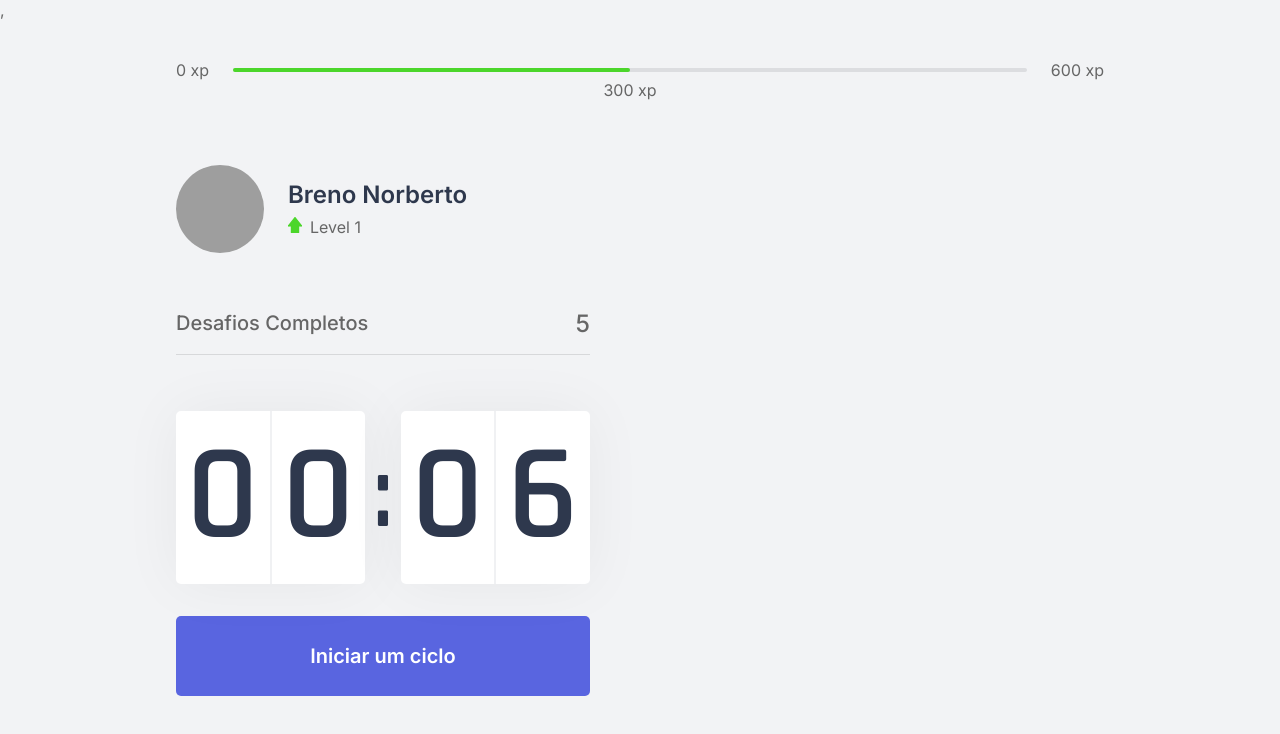
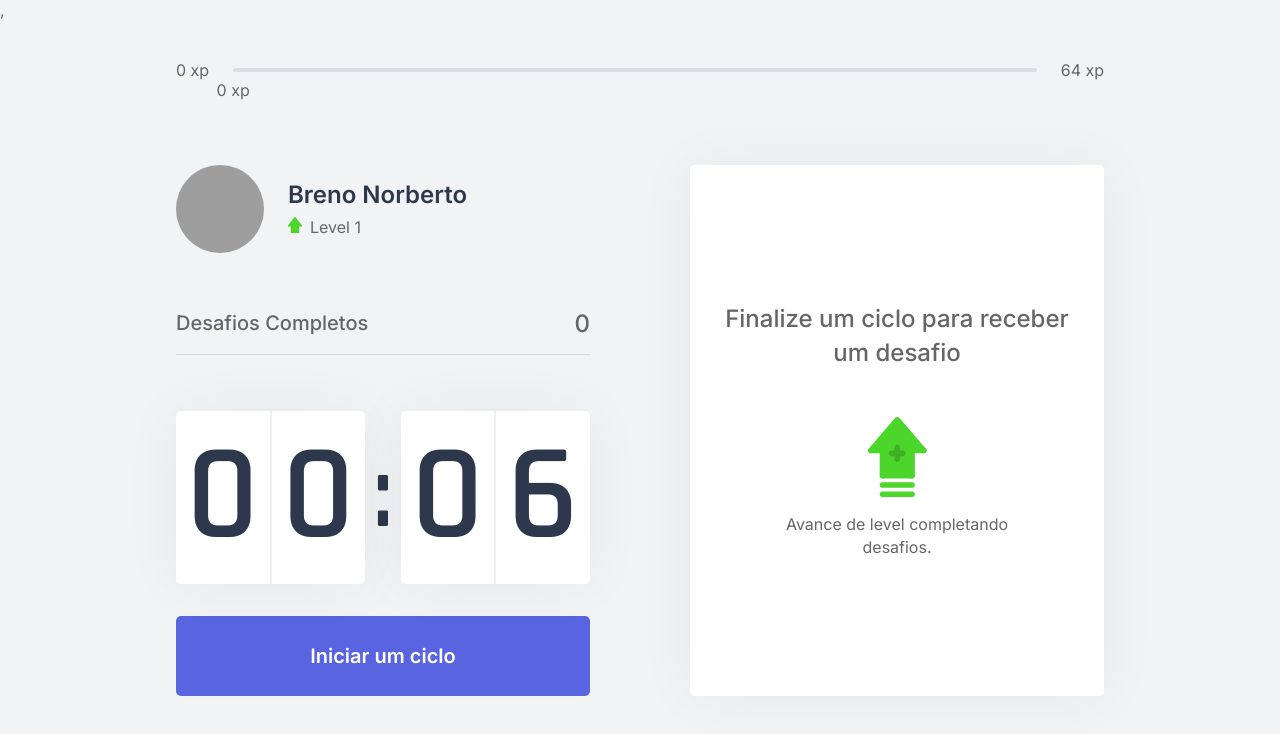
Before and after one commit to brenonorberto/NLW, a Next.js app in the folder moveit-next/: page / in a window 1280 px wide. Shown: the top 734 px of the page. Built offline with nearby package versions, Linux system fonts and the light colour scheme; grey boxes are pictures that could not be loaded.

Commit message:
Criando context react

```diff
--- /dev/null
+++ b/moveit-next/challenges.json
@@ -0,0 +1,62 @@
+[
+  {
+    "type": "body",
+    "description": "Estique um de seus braços com a palma da mão virada para frente e puxe os dedos para cima por 10 segundos por mão.",
+    "amount": 80
+  },
+  {
+    "type": "body",
+    "description": "Estique seu braço contra o peito e puxe-o utilizando o outro braço por 10 segundos por braço.",
+    "amount": 60
+  },
+  {
+    "type": "body",
+    "description": "Puxe seu pescoço com a ajuda da mão para a direita e para a esquerda, permanecendo na posição por alguns segundos.",
+    "amount": 70
+  },
+  {
+    "type": "body",
+    "description": "Com as duas mãos na parte de trás da cabeça, leve-a para baixo, alongando a parte de trás da região.",
+    "amount": 60
+  },
+  {
+    "type": "body",
+    "description": "Cruze as pernas e desça com as mãos esticadas em direção ao chão. Repita o movimento com a outra perna na frente.",
+    "amount": 100
+  },
+  {
+    "type": "body",
+    "description": "Sentado, abra as pernas e tente encostar as palmas das mãos no chão, repita 3 vezes por 5 segundos.",
+    "amount": 80
+  },
+  {
+    "type": "body",
+    "description": "Puxe o joelho de encontro ao peito e segure, troque de perna após 10 segundos.",
+    "amount": 50
+  },
+  {
+    "type": "body",
+    "description": "Sentado, cruze uma perna e incline seu tronco à frente, troque de perna após 10 segundos.",
+    "amount": 80
+  },
+  {
+    "type": "eye",
+    "description": "Sentado, feche os olhos e cubra-os com as palmas da mão durante 2 minutos, depois abra normalmente.",
+    "amount": 90
+  },
+  {
+    "type": "eye",
+    "description": "Em algum ambiente aberto, olhe o mais longe que puder em quatro direções por 3s, mexa apenas os olhos. Repita 3 vezes.",
+    "amount": 140
+  },
+  {
+    "type": "eye",
+    "description": "Usando os polegares, massage a área abaixo das sobrancelhas em movimentos circulares por 15 segundos.",
+    "amount": 70
+  },
+  {
+    "type": "body",
+    "description": "Em pé, gire a cintura o máximo que puder para a esquerda, segure por cinco segundos. Repita para a direita.",
+    "amount": 90
+  }
+]
--- /dev/null
+++ b/moveit-next/src/components/ChallengeBox.tsx
@@ -0,0 +1,52 @@
+import { useContext } from 'react';
+import styles from '../styles/components/ChallengeBox.module.css';
+
+import { ChallengesContext } from '../contexts/ChallengesContext'
+
+export function ChallengeBox() {
+    const { activeChallenge, resetChallenge } = useContext(ChallengesContext);
+
+    return (
+        <div className={styles.challengeBoxContainer}>
+            {activeChallenge ? (
+                <div className={styles.challengeActive}>
+                    <header>Ganhe {activeChallenge.amount} xp</header>
+
+                    <main>
+                        <img src={`icons/${activeChallenge.type}.svg`} />
+                        <strong>Novo Desafio</strong>
+                        <p>{activeChallenge.description}</p>
+                    </main>
+
+                    <footer>
+                        <button
+                        type="button"
+                        className={styles.challengeFailedButton}
+                        onClick={resetChallenge}
+                        >
+                            Falhei
+                        </button>
+                        <button
+                        type="button"
+                        className={styles.challengeSucceedButton}
+
+                        >
+                            Completei
+                        </button>
+                    </footer>
+
+                </div>
+            ) : (
+                <div className={styles.challengeNotActive}>
+                <strong>Finalize um ciclo para receber um desafio</strong>
+                <p>
+                    <img src="icons/level-up.svg" alt="Level up"/>
+                    Avance de level completando desafios.
+                </p>
+
+            </div>
+
+            ) }
+        </div>
+    );
+}
--- a/moveit-next/src/components/CompletedChallenges.tsx
+++ b/moveit-next/src/components/CompletedChallenges.tsx
@@ -1,10 +1,14 @@
+import { useContext } from 'react';
+import { ChallengesContext } from '../contexts/ChallengesContext';
 import styles from '../styles/components/CompletedChallenges.module.css';
 
 export function CompletedChallenges() {
+    const { challengesCompleted } = useContext(ChallengesContext);
+
     return (
         <div className={styles.completedChallengesContainer}>
             <span>Desafios Completos</span>
-            <span>5</span>
+            <span>{challengesCompleted}</span>
         </div>
     );
 }
--- a/moveit-next/src/components/CountDown.tsx
+++ b/moveit-next/src/components/CountDown.tsx
@@ -1,9 +1,12 @@
-import { useState, useEffect } from 'react';
+import { useState, useEffect, useContext } from 'react';
+import { ChallengesContext } from '../contexts/ChallengesContext';
 import styles from '../styles/components/CountDown.module.css';
 
 let countDownTimeout: NodeJS.Timeout;
 
 export function CountDown() {
+    const { startNewChallenge } = useContext(ChallengesContext);
+
     const [time, setTime] = useState(0.1 * 60);
     const [IsActive, setActive] = useState(false);
     const [hasFinished, setHasFinished] = useState(false);
@@ -32,6 +35,7 @@
         } else if (IsActive && time === 0) {
             setHasFinished(true);
             setActive(false);
+            startNewChallenge();
         }
     }, [IsActive, time]);
 
--- a/moveit-next/src/components/ExperienceBar.tsx
+++ b/moveit-next/src/components/ExperienceBar.tsx
@@ -1,17 +1,23 @@
+import { useContext } from 'react';
+import { ChallengesContext } from '../contexts/ChallengesContext';
 import styles from '../styles/components/ExperienceBar.module.css';
 
 export function ExperienceBar() {
+    const { currentExperience, experienceToNextLevel } = useContext(ChallengesContext)
+
+    const percentToNextLevel = Math.round(currentExperience * 100) / experienceToNextLevel;
+
     return (
         <header className={styles.experienceBar}>
             <span>0 xp</span>
             <div>
-                <div style={{ width: '50%'}} />
+                <div style={{ width: `${percentToNextLevel}%`}} />
 
-                <span className={styles.currentExperience} style={{ left: '50%' }}>
-                    300 xp
+                <span className={styles.currentExperience} style={{ left: `${percentToNextLevel}%` }}>
+                    {currentExperience} xp
                 </span>
             </div>
-            <span>600 xp</span>
+            <span>{experienceToNextLevel} xp</span>
 
         </header>
     );
--- /dev/null
+++ b/moveit-next/src/contexts/ChallengesContext.tsx
@@ -0,0 +1,68 @@
+import { createContext, useState, ReactNode } from 'react';
+import challenges from '../../challenges.json';
+
+interface Challenge {
+    type: 'body' | 'eye';
+    description: string;
+    amount: number;
+}
+
+interface ChallengesContextData {
+    level: number;
+    currentExperience: number;
+    experienceToNextLevel: number;
+    challengesCompleted: number;
+    activeChallenge: Challenge;
+    levelUp: () => void;
+    startNewChallenge: () => void;
+    resetChallenge: () => void;
+}
+
+interface ChallengesProviderProps {
+    children: ReactNode;
+}
+
+export const ChallengesContext = createContext({} as ChallengesContextData);
+
+export function ChallengesProvider({ children }: ChallengesProviderProps) {
+    const [level, setLevel] = useState(1);
+    const [currentExperience, setCurrentExperience] = useState(0);
+    const [challengesCompleted, setChallengesCompleted] = useState(0);
+
+    const [activeChallenge, setActiveChallenge] = useState(null)
+
+    const experienceToNextLevel = Math.pow((level + 1) * 4, 2)
+
+    function levelUp() {
+        setLevel(level + 1);
+    }
+
+    function startNewChallenge() {
+        const randomChallengeIndex = Math.floor(Math.random() * challenges.length)
+        const challenge = challenges[randomChallengeIndex];
+
+        setActiveChallenge(challenge);
+    }
+
+    function resetChallenge() {
+        setActiveChallenge(null);
+    }
+
+    return (
+        <ChallengesContext.Provider
+        value={{
+            level,
+            currentExperience,
+            experienceToNextLevel,
+            challengesCompleted,
+            levelUp,
+            startNewChallenge,
+            activeChallenge,
+            resetChallenge,
+            }}
+        >
+            {children}
+        </ChallengesContext.Provider>
+
+    );
+}
--- a/moveit-next/src/pages/_app.tsx
+++ b/moveit-next/src/pages/_app.tsx
@@ -1,7 +1,13 @@
 import '../styles/global.css';
 
+import { ChallengesProvider } from '../contexts/ChallengesContext'
+
 function MyApp({ Component, pageProps }) {
-  return <Component {...pageProps} />
+  return (
+    <ChallengesProvider>
+      <Component {...pageProps} />
+    </ChallengesProvider>
+  )
 }
 
 export default MyApp
--- a/moveit-next/src/pages/index.tsx
+++ b/moveit-next/src/pages/index.tsx
@@ -1,10 +1,11 @@
+import Head from "next/head";
 import React from "react";
 import { CompletedChallenges } from "../components/CompletedChallenges";
 import { CountDown } from "../components/CountDown";
 import { ExperienceBar } from "../components/ExperienceBar";
 import { Profile } from "../components/Profile";
 import styles from "../styles/pages/Home.module.css";
-import Head from "next/head";
+import { ChallengeBox } from "../components/ChallengeBox";
 
 
 export default function Home() {
@@ -22,7 +23,7 @@
           <CountDown />
         </div>
         <div>
-
+          <ChallengeBox />
         </div>
       </section>
     </div>
--- /dev/null
+++ b/moveit-next/src/styles/components/ChallengeBox.module.css
@@ -0,0 +1,110 @@
+.challengeBoxContainer {
+    height: 100%;
+
+    background: var(--white);
+    border-radius: 5px;
+    box-shadow: 0 0 60px rgba(0, 0, 0, 0.05);
+    padding: 1.5rem 2rem;
+
+    display: flex;
+    flex-direction: column;
+    align-items: center;
+    justify-content: center;
+
+    text-align: center;
+}
+
+.challengeNotActive {
+    display: flex;
+    flex-direction: column;
+    align-items: center;
+}
+
+.challengeNotActive strong {
+    font-size: 1.5rem;
+    font-weight: 500;
+    line-height: 1.4;
+}
+
+.challengeNotActive p {
+    display: flex;
+    flex-direction: column;
+    align-items: center;
+    line-height: 1.4;
+    max-width: 70%;
+    margin-top: 3rem;
+}
+
+.challengeNotActive p img {
+    margin-bottom: 1rem;
+}
+
+.challengeActive {
+    height: 100%;
+
+    display: flex;
+    flex-direction: column;
+}
+
+.challengeActive header {
+    color: var(--blue);
+    font-weight: 600;
+    font-size: 1.25rem;
+    padding: 0 2rem 1.5rem;
+    border-bottom: 1px solid var(--gray-line);
+}
+
+.challengeActive main {
+    flex: 1;
+    display: flex;
+    flex-direction: column;
+    align-items: center;
+    justify-content: center;
+}
+
+.challengeActive main strong {
+    font-size: 2rem;
+    font-weight: 600;
+    color: var(--title);
+    margin: 1.5rem 0 1rem;
+}
+
+.challengeActive main p {
+    line-height: 1.5;
+}
+
+.challengeActive footer {
+    display: grid;
+    grid-template-columns: 1fr 1fr;
+    gap: 1rem;
+}
+
+.challengeActive footer button {
+    height: 3rem;
+
+    display: flex;
+    align-items: center;
+    justify-content: center;
+
+    border: 0;
+    border-radius: 5px;
+
+    color: var(--white);
+
+    font-size: 1rem;
+    font-weight: 600;
+
+    transition: filter 0.2s;
+}
+
+.challengeActive footer button.challengeFailedButton {
+    background: var(--red);
+}
+
+.challengeActive footer button.challengeSucceedButton {
+    background: var(--green);
+}
+
+.challengeActive footer button:hover {
+    filter:brightness(0.9);
+}
```
